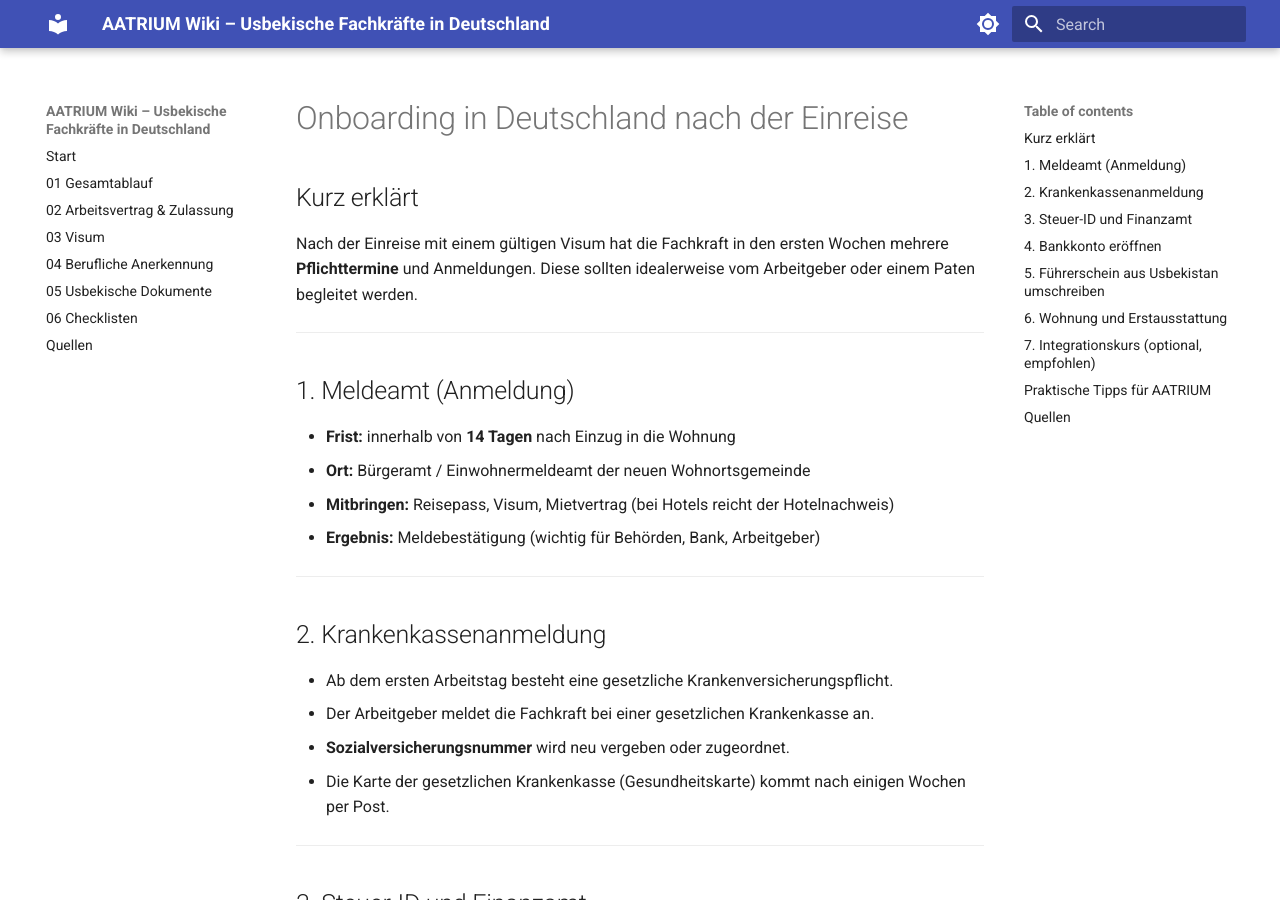
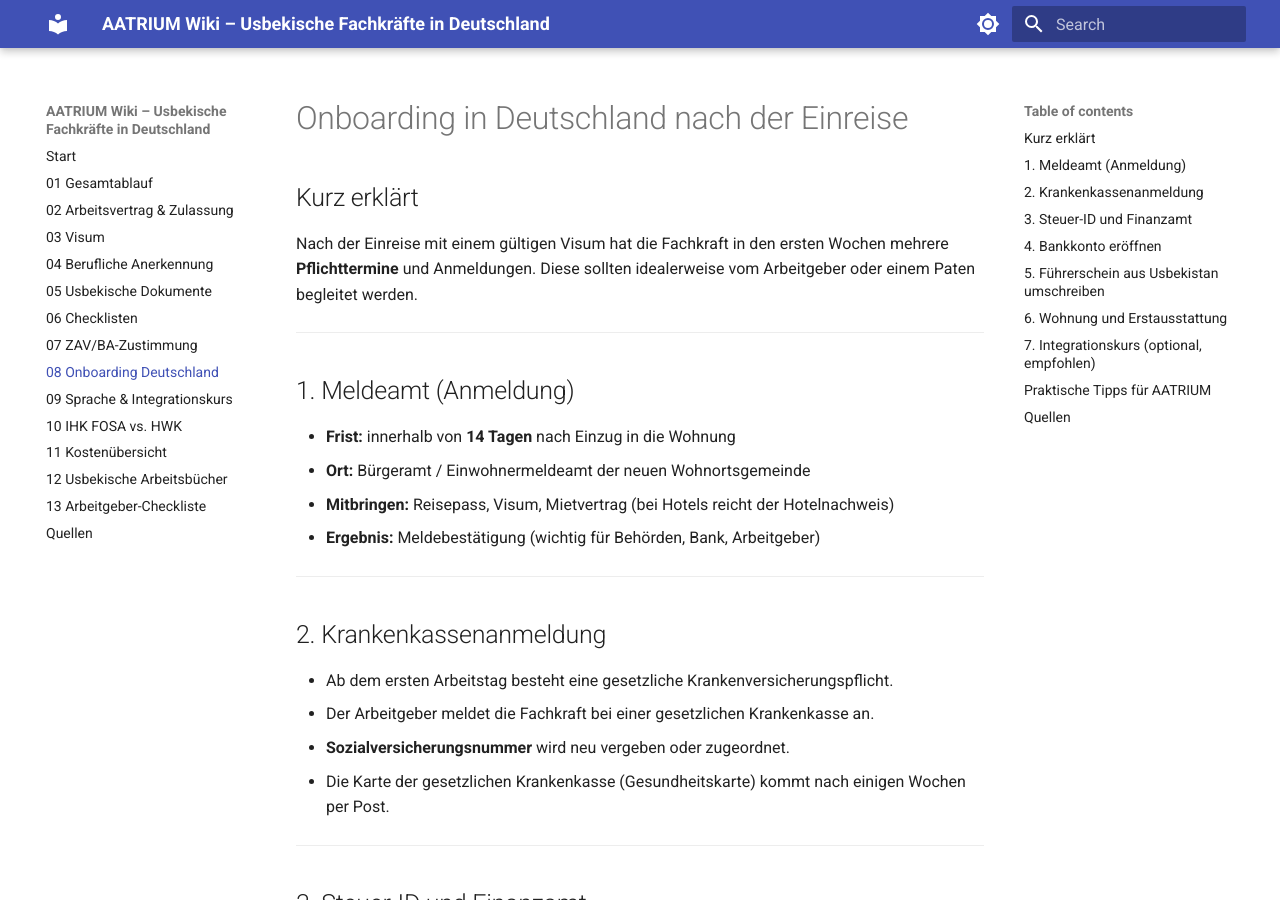
Before and after one commit to benedikt-aatrium/wiki-usbekische-fachkraefte, an MkDocs documentation site: the page built from docs/08_onboarding_deutschland.md, in a window 1280 px wide and 900 px high. Built offline with MkDocs 1.6.1 and Material for MkDocs 9.7.7, drawn with Linux system fonts in a browser that asks for light colours.

Commit message:
Add 7 new articles and update navigation

```diff
--- a/mkdocs.yml
+++ b/mkdocs.yml
@@ -42,4 +42,11 @@ nav:
   - 04 Berufliche Anerkennung: 04_berufliche_anerkennung.md
   - 05 Usbekische Dokumente: 05_usbekische_dokumente.md
   - 06 Checklisten: 06_checklisten.md
+  - 07 ZAV/BA-Zustimmung: 07_zav_ba_zustimmung.md
+  - 08 Onboarding Deutschland: 08_onboarding_deutschland.md
+  - 09 Sprache & Integrationskurs: 09_sprache_integrationskurs.md
+  - 10 IHK FOSA vs. HWK: 10_ihk_fosa_vs_hwk.md
+  - 11 Kostenübersicht: 11_kostenuebersicht.md
+  - 12 Usbekische Arbeitsbücher: 12_usbekische_arbeitsbuecher.md
+  - 13 Arbeitgeber-Checkliste: 13_arbeitgeber_checkliste.md
   - Quellen: 99_quellen.md
```
